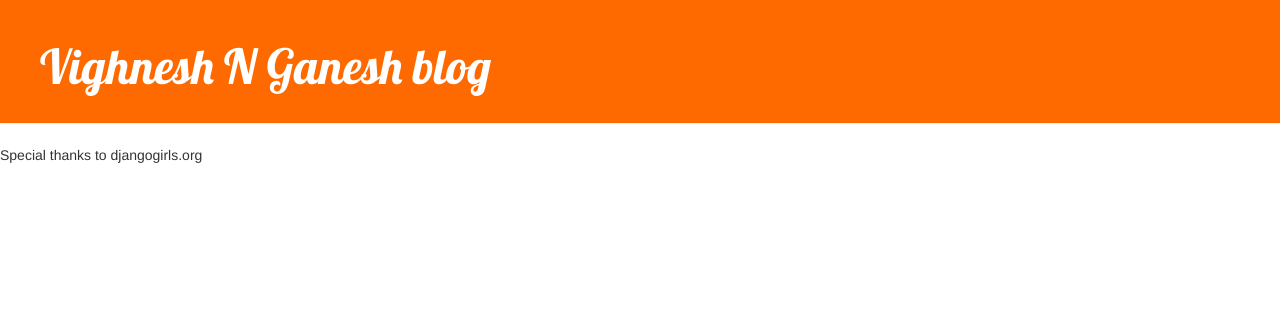
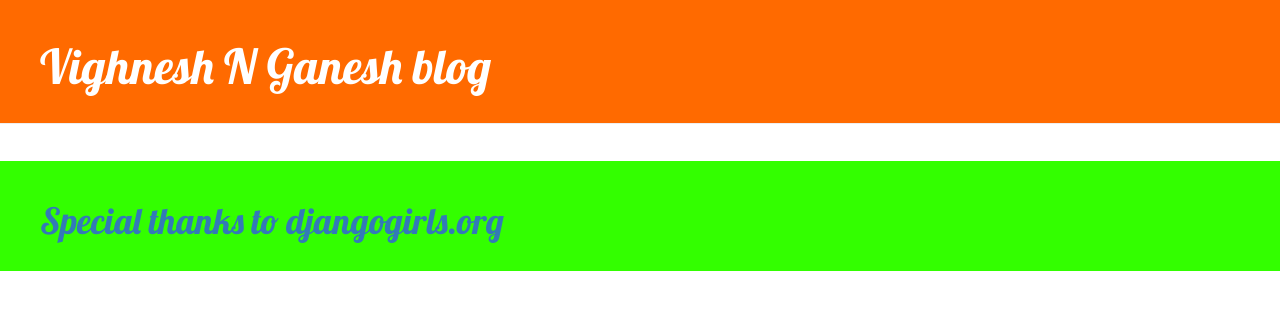
Before and after one commit to VighneshNatarajanGanesh/my-first-blog, a Django app: page / in a window 1280 px wide. Shown: the top 310 px of the page. Run offline with Django 3.2, Linux system fonts and the light colour scheme; data that the repository does not hold is empty; some libraries are stand-ins or nearby versions.

Commit message:
with extras 1

```diff
--- a/blog/static/css/blog.css
+++ b/blog/static/css/blog.css
@@ -1,6 +1,15 @@
 
 .page-header {
+    position: fixed;
+    width: 100%;
     background-color: rgb(255, 106, 0);
+    margin-top: 0;
+    padding: 20px 20px 20px 40px;
+    z-index: 10;
+}
+
+.page-footer {
+    background-color: rgb(51, 255, 0);
     margin-top: 0;
     padding: 20px 20px 20px 40px;
 }
--- a/blog/templates/blog/base.html
+++ b/blog/templates/blog/base.html
@@ -22,9 +24,8 @@
                     </div>
                 </div>
             </div>
-            <footer>
-                Special thanks to djangogirls.org
-
-            </footer>
+            <div class="page-footer">
+                <a href="https://djangogirls.org/"><h1>Special thanks to djangogirls.org</h1></a>
+            </div>
           </body>
 </html>
```
Also changed, not shown: other parts of blog/templates/blog/base.html (+3 -1 lines).
